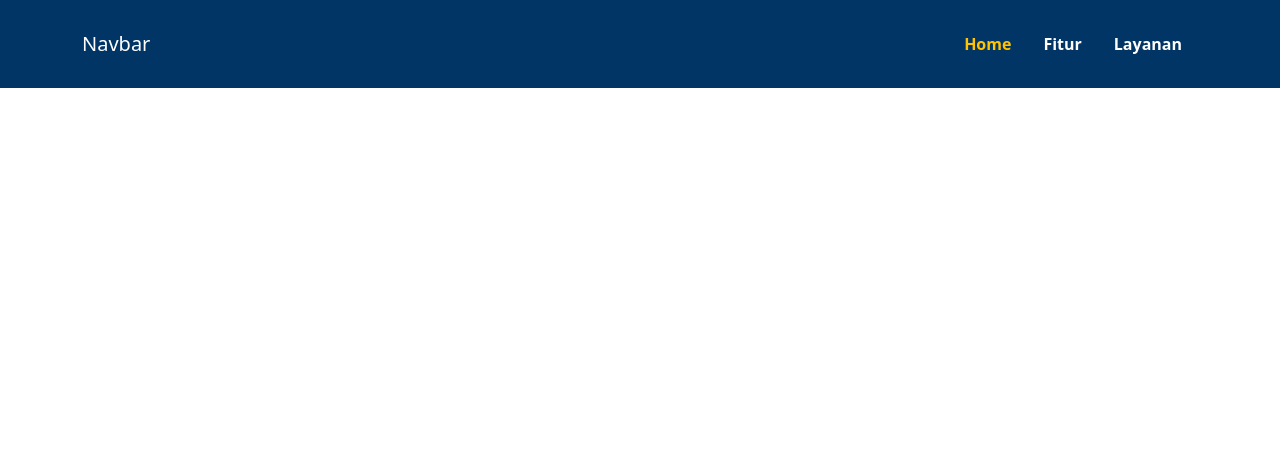
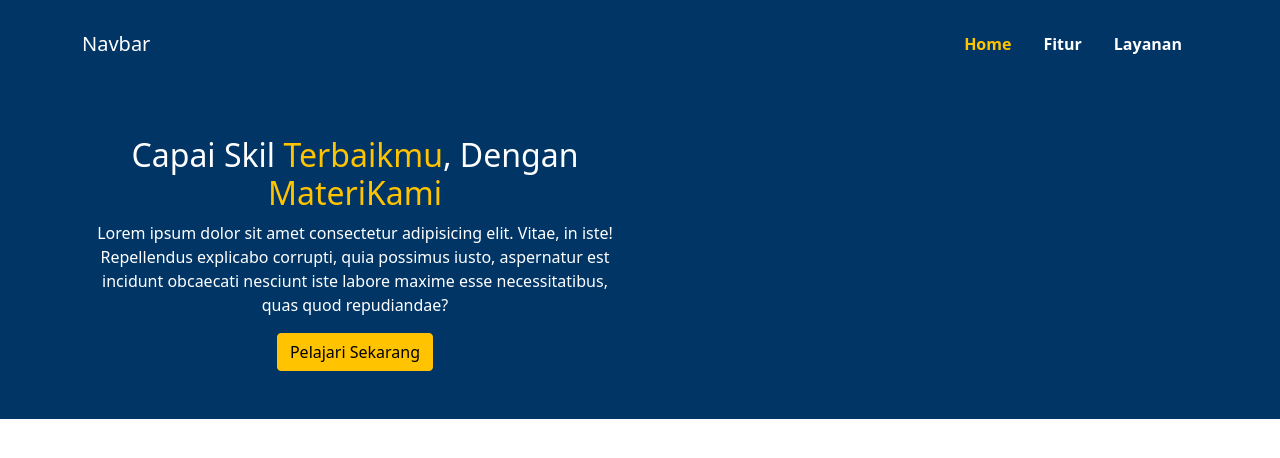
Before and after one commit to seanpaulsesa/dirumahrafif, a plain HTML site: page index.html in a window 1280 px wide. Drawn offline with Linux system fonts and the light colour scheme.

Commit message:
added file project

```diff
--- a/assets/css/main.css
+++ b/assets/css/main.css
@@ -9,3 +9,14 @@
 .main-nav .navbar-nav .nav-link.active,.main-nav .navbar-nav .nav-link:hover {
     color: #ffc300;
 }
+/* untuk global*/
+.main-biru {
+    background-color: #003566;
+    color: #fff;
+}
+.main-biru h2 span {
+    color: #ffc300;
+}
+button.btn-warning {
+    background-color: #ffc300;
+}
--- a/index.html
+++ b/index.html
@@ -29,6 +29,20 @@
     </div>
   </div>
 </header>
+<section class="main-biru">
+  <div class="container py-5">
+  <div class="row">
+    <div class="col-lg-6 text-center">
+      <div class="">
+        <h2>Capai Skil <span>Terbaikmu</span>, Dengan <span>Materi<span>Kami</h2>
+        <p>Lorem ipsum dolor sit amet consectetur adipisicing elit. Vitae, in iste! Repellendus explicabo corrupti, quia possimus iusto, aspernatur est incidunt obcaecati nesciunt iste labore maxime esse necessitatibus, quas quod repudiandae?</p>
+        <button type="button" class="btn btn-warning">Pelajari Sekarang</button>
+      </div>
+    </div>
+    <div class="col-lg-6"></div>
+  </div>
+  </div>
+</section>
   <script src="assets/js/bootstrap.bundle.min.js"></script>
 </body>
 </html>
```
